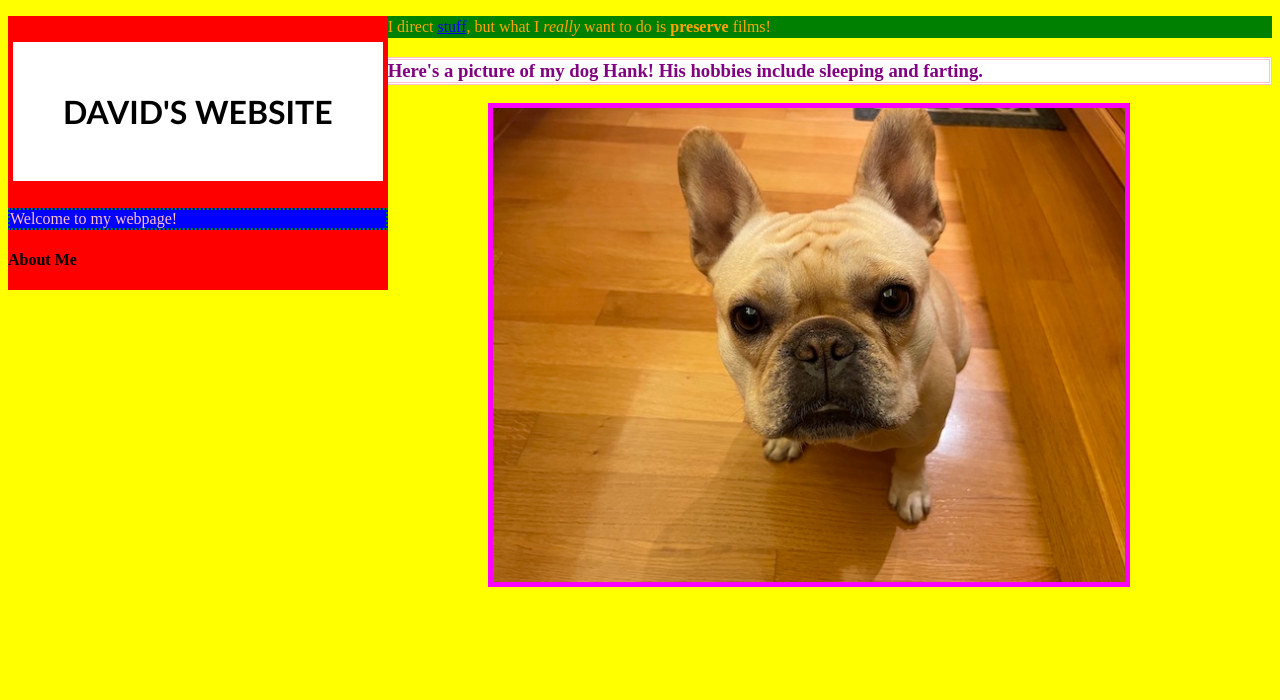
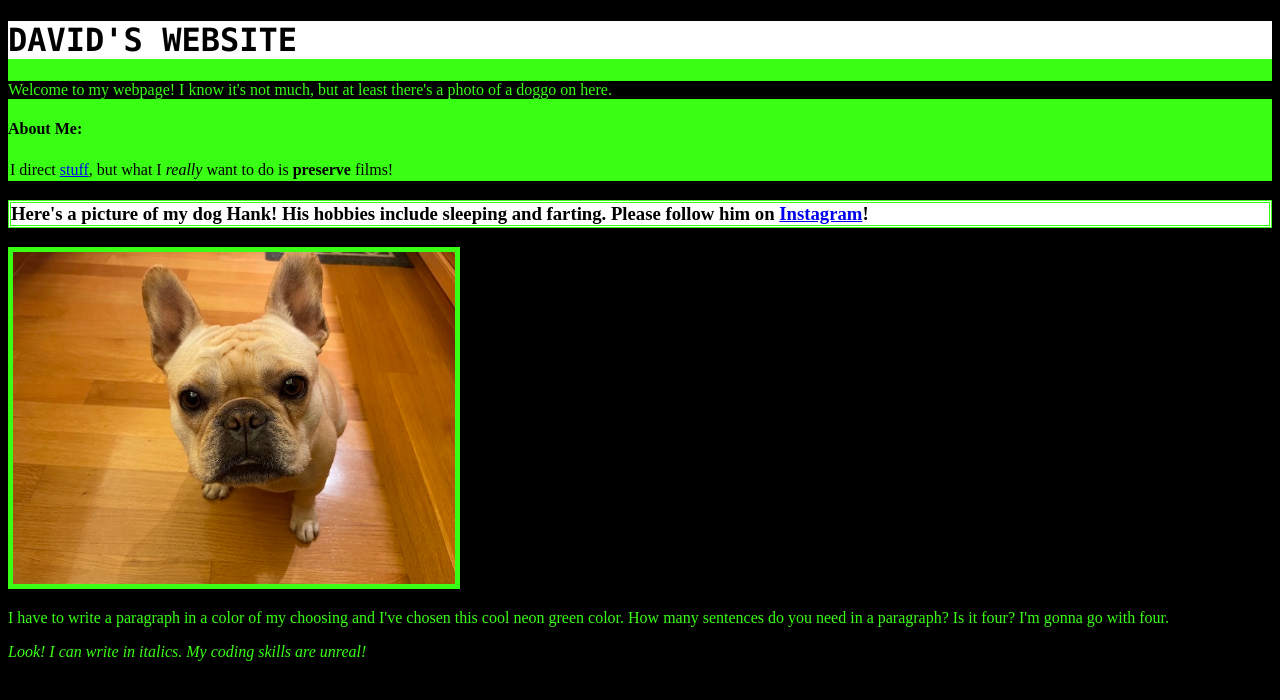
Before and after one commit to davidbrashear/davidbrashear.github.io, a plain HTML site: page index.html in a window 1280 px wide. Drawn offline with Linux system fonts and the light colour scheme.

Commit message:
Add files via upload

```diff
--- a/index.html
+++ b/index.html
@@ -14,17 +14,21 @@
 
 <h1>David's Website</h1>
 
-<p>Welcome to my webpage!</p>
+<p>Welcome to my webpage! I know it's not much, but at least there's a photo of a doggo on here.</p>
 
-<h4>About Me</h4>
+<h4>About Me:</h4>
+
+<p id="highlight">I direct <a href="http://www.dbrashear.com"> stuff</a>, but what I <em>really</em> want to do is <strong>preserve</strong> films!</p>
 
 </div>
 
-<p id="highlight">I direct <a href="http://www.dbrashear.com"> stuff</a>, but what I <em>really</em> want to do is <strong>preserve</strong> films!</p>
+<h3>Here's a picture of my dog Hank! His hobbies include sleeping and farting. Please follow him on <a href="https://www.instagram.com/hank.le.tank/"> Instagram</a>!</h3>
 
-<h3>Here's a picture of my dog Hank! His hobbies include sleeping and farting.</h3>
+<img src="hank.jpg" alt=a frenchie stares at camera">
 
-<img src="hank.jpg" alt=a frenchie stares at the camera">
+<p> I have to write a paragraph in a color of my choosing and I've chosen this cool neon green color. How many sentences do you need in a paragraph? Is it four? I'm gonna go with four.</p>
+
+<p> <em>Look! I can write in italics. My coding skills are unreal!<em/> </p>
 
 </body>
 
--- a/style.css
+++ b/style.css
@@ -1,41 +1,31 @@
 body {
-  background-color:yellow;
-}
-h1 {
-  color:blue;
-  font-family:helvetica;
-  background-color: pink;
-  border: 5px solid red;
-  padding: 50px;
+  background-color:black;
 }
 h1{
   color: black;
   background: white;
-  font-family: "Gill Sans";
+  font-family: "Monaco";
   text-transform: uppercase;
 }
 p {
-  color:pink;
-  background-color: blue;
-  border: 2px dotted green;
+  color:#39FF14;
+  background-color: black;
 }
 #highlight {
-  color: orange;
-  background-color: green;
-  border: 2px dotted green;
+  color: black;
+  background-color: #39FF14;
+  border: 2px dotted #39FF14;
 }
 .top {
-  background-color: red;
-  float: left;
+  background-color: #39FF14;
 }
 h3 {
-  color:purple;
+  color: black;
   background-color: white;
-  border: 3px double pink;
+  border: 3px double #39FF14;
 }
 img {
-  border: 5px solid fuchsia;
-  width: 50%;
-  height: 50%;
-  margin-left: 100px;
+  border: 5px solid #39FF14;
+  width: 35%;
+  height: 35%;
 }
```
